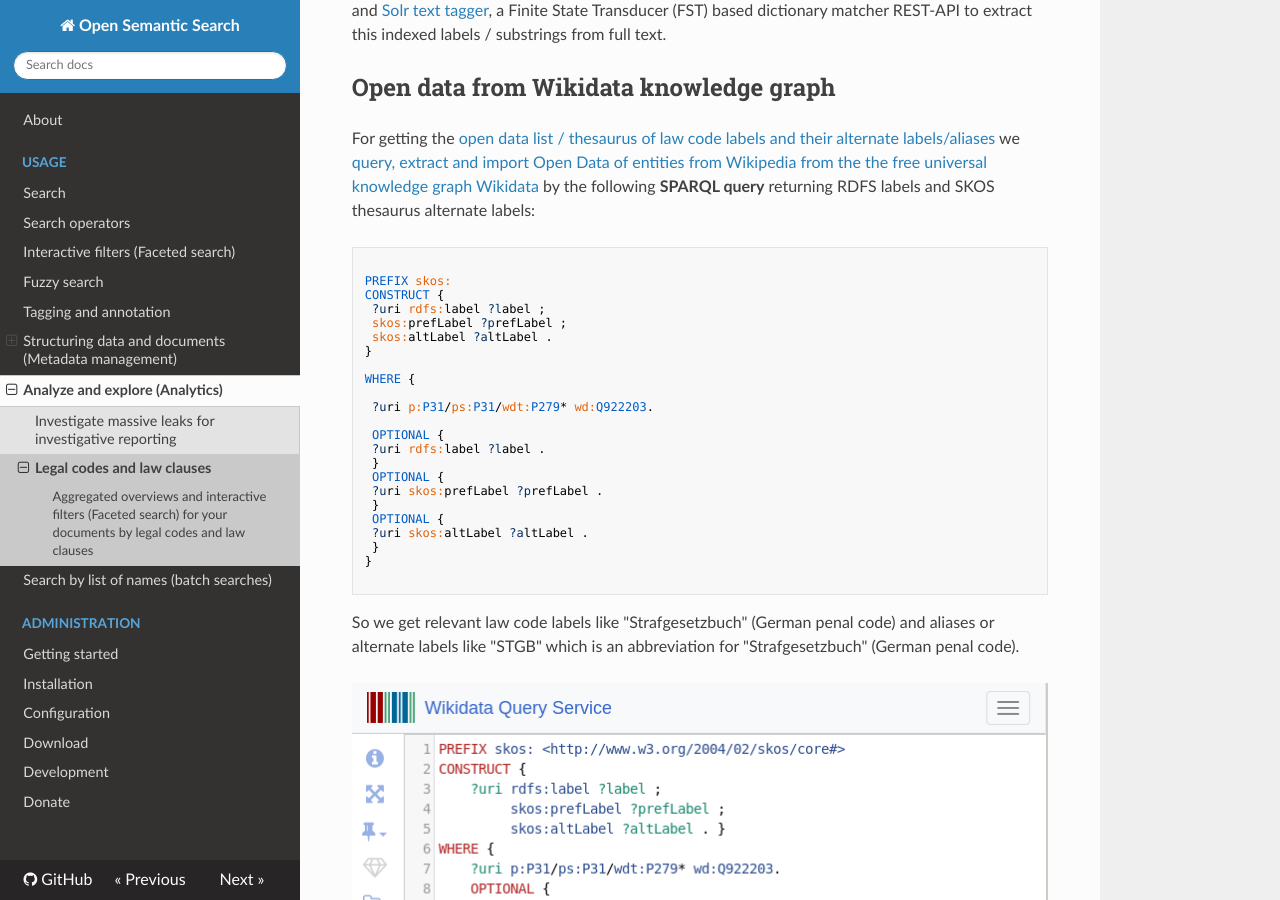
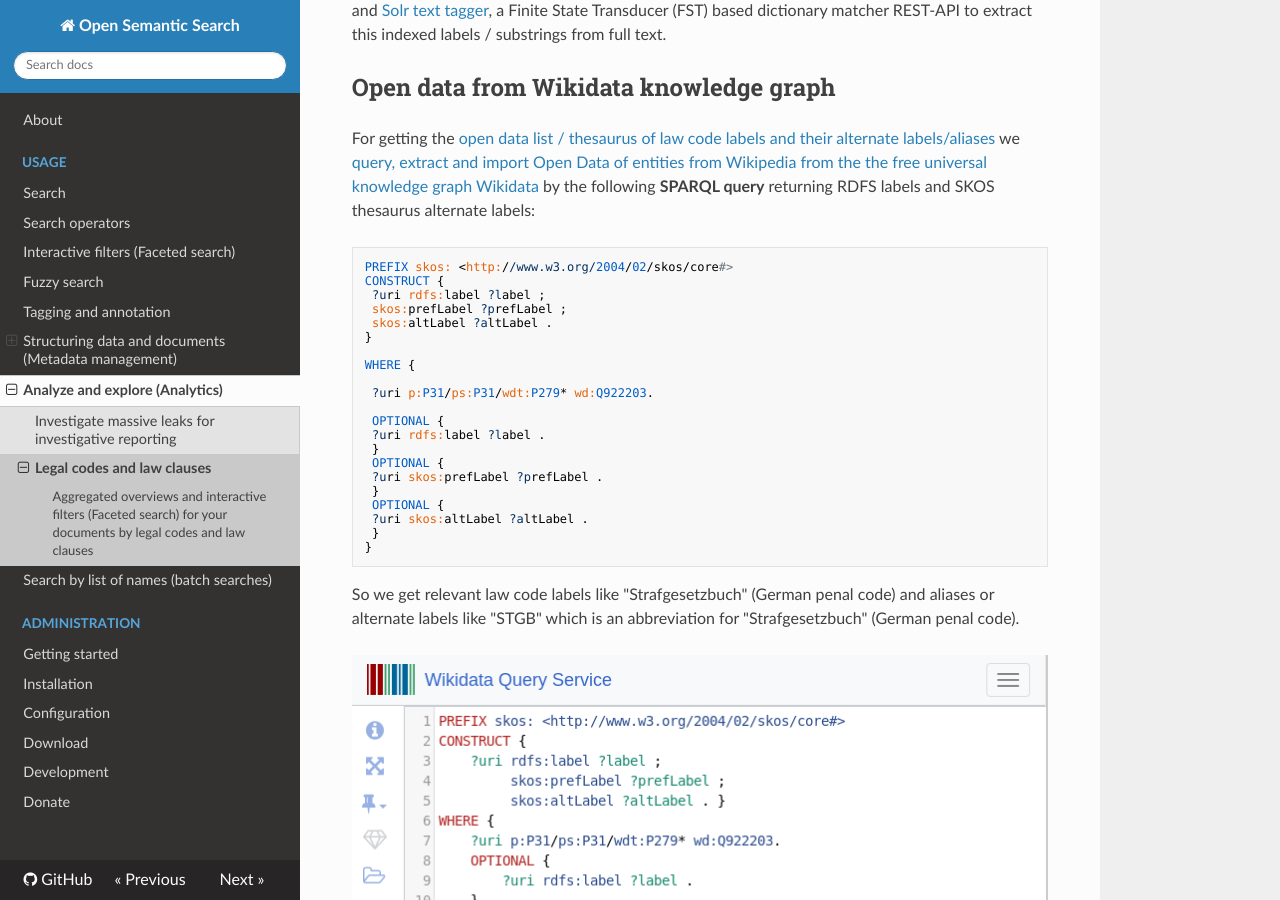
Before and after one commit to opensemanticsearch/open-semantic-search, an MkDocs documentation site: the page built from docs/doc/analytics/law/README.md, in a window 1280 px wide and 900 px high, scrolled down 1983 px. Built offline with MkDocs 1.6.1, drawn with Linux system fonts in a browser that asks for light colours; nearby versions of some CDN libraries; some of the changed lines change nothing that is shown.

Commit message:
Repair SPARQL Query destroyed by html to markdown converter while migration from CMS to markdown

````diff
--- a/docs/doc/analytics/law/README.md
+++ b/docs/doc/analytics/law/README.md
@@ -61,8 +61,7 @@
 
 
 ```
-
-PREFIX skos:
+PREFIX skos: <http://www.w3.org/2004/02/skos/core#>
 CONSTRUCT {
  ?uri rdfs:label ?label ;
  skos:prefLabel ?prefLabel ;
@@ -83,10 +82,7 @@
  ?uri skos:altLabel ?altLabel .
  }
 }
-
 ```
-
-
 
 
 So we get relevant law code labels like "Strafgesetzbuch" (German penal code) and aliases or alternate labels like "STGB" which is an abbreviation for "Strafgesetzbuch" (German penal code).
````
